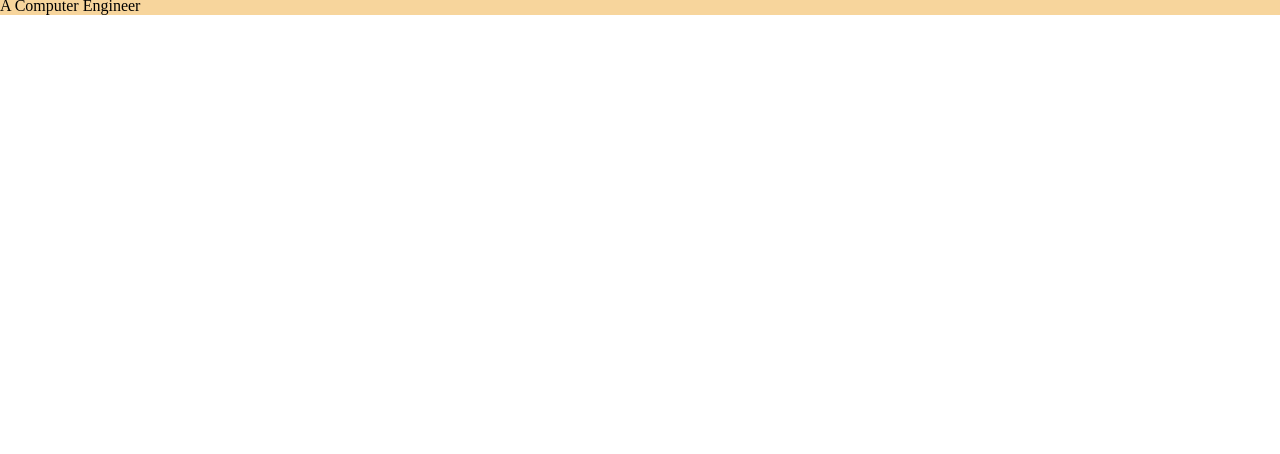
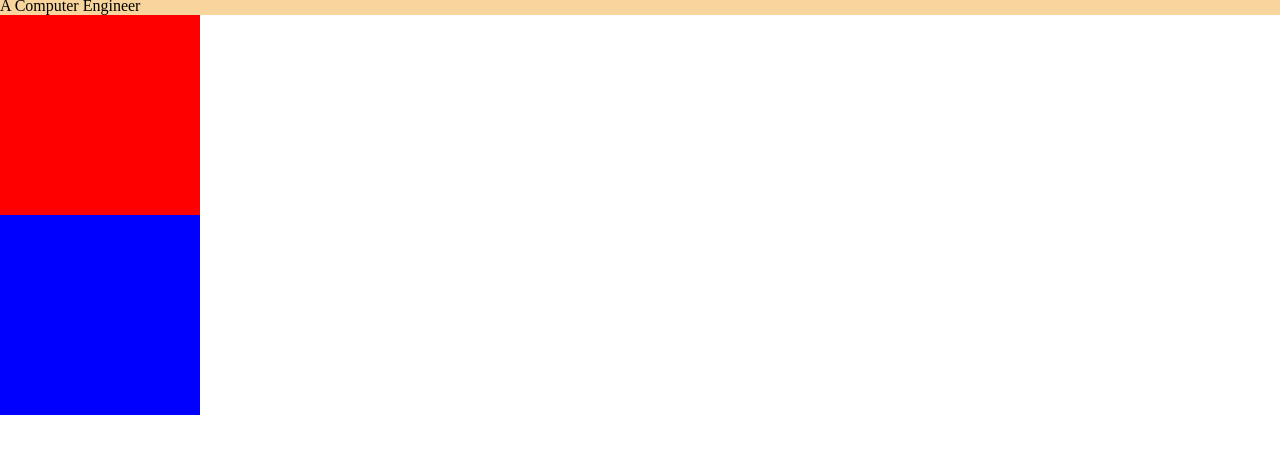
Before and after one commit to MitchBelcher/CSS_MySite, a plain HTML site: page index.html in a window 1280 px wide. Shown: the part 40-494 px from the top of the page. Drawn offline with Linux system fonts and the light colour scheme.

Commit message:
Added multiple divs.

```diff
--- a/CSS/styles.css
+++ b/CSS/styles.css
@@ -7,7 +7,17 @@ p {
 body {
   margin: 0;
 }
-div {
+.topContainer {
   background-color: #F7D59C;
   margin: 0;
 }
+.middleContainer {
+  background-color: red;
+  height: 200px;
+  width: 200px;
+}
+.bottomContainer {
+  background-color: blue;
+  height: 200px;
+  width: 200px;
+}
--- a/index.html
+++ b/index.html
@@ -10,9 +10,15 @@
     <!-- Divs are used to structure and divide up webpage content -->
     <!-- "Content Division" element -->
     <!-- Able to be styled in CSS individually using the class attribute (or id or div element name) -->
-    <div class="mainDiv">
+    <div class="topContainer">
       <h1>I'm Mitch.</h1>
       <p>A Computer Engineer</p>
     </div>
+    <div class="middleContainer">
+
+    </div>
+    <div class="bottomContainer">
+
+    </div>
   </body>
 </html>
```
